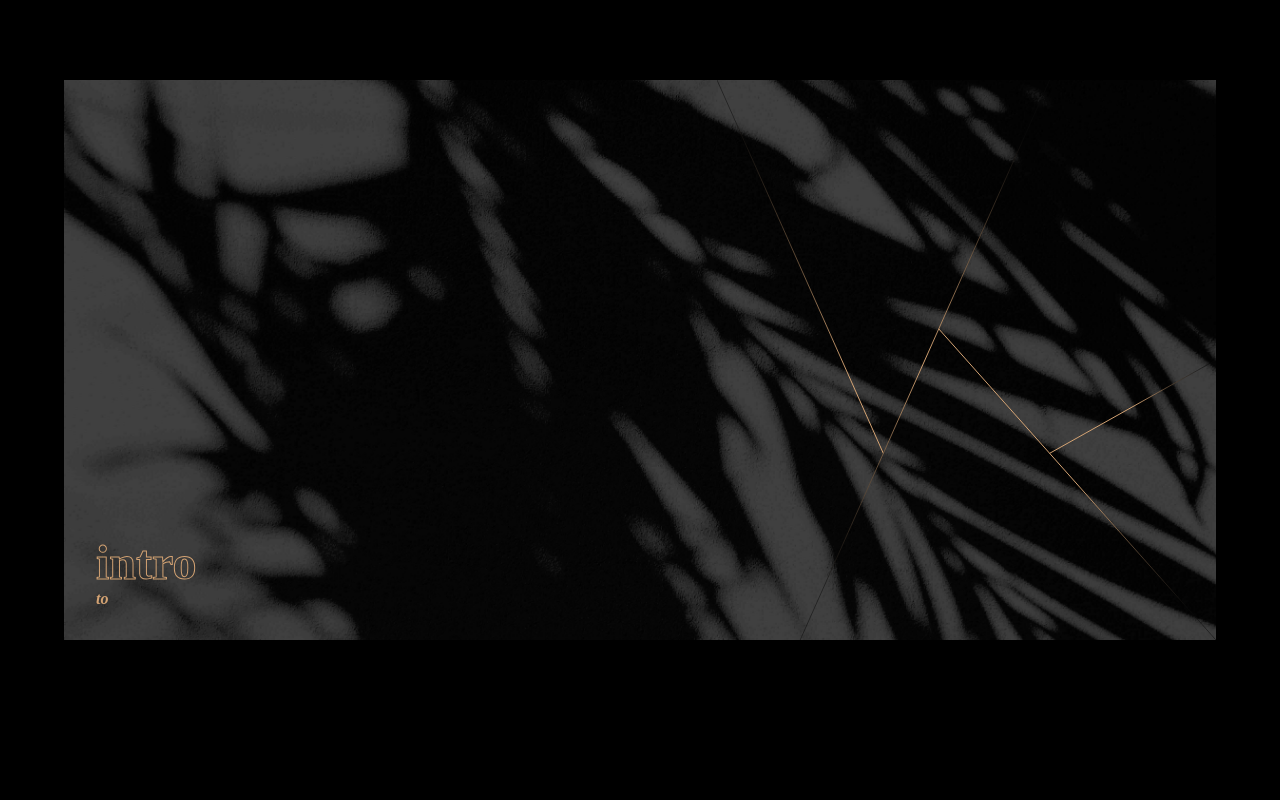
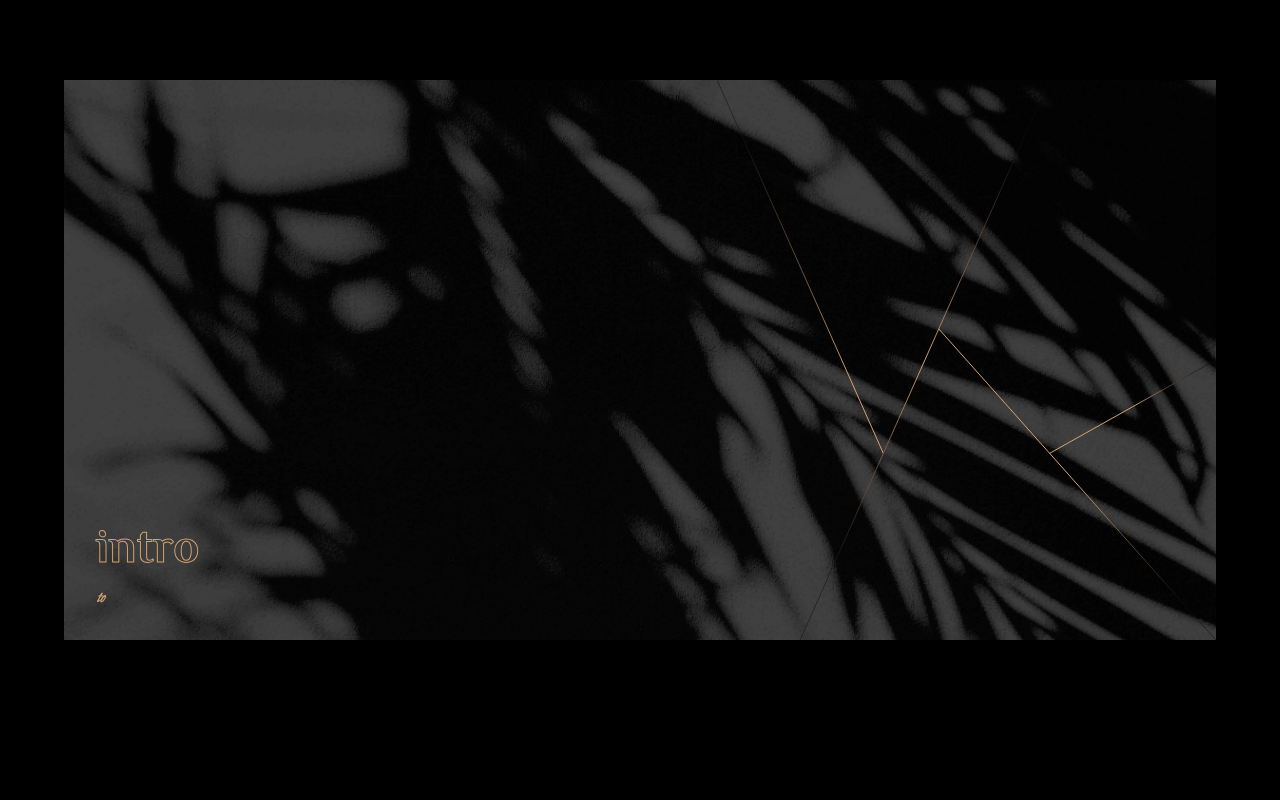
Before and after one commit to beddinao/portfolio, a React (Create React App) app: page / in a window 1280 px wide. Shown: the top 800 px of the page. Built offline with nearby package versions, Linux system fonts and the light colour scheme.

Commit message:
Update main.css

```diff
--- a/src/main.css
+++ b/src/main.css
@@ -32,27 +32,23 @@ body::-webkit-scrollbar-track {
 body::-webkit-scrollbar-thumb {
   background: var(--bg);
 }
-/*@font-face {
+@font-face {
   font-family: 'Bilbo';
-  src:url('./lib/fonts/BilboSwashCaps-Regular.ttf') format('truetype');
-}*/
-/*@font-face {
+  src:url('./lib/fonts/bilboswashcaps-regular.ttf') format('truetype');
+}
+@font-face {
   font-family:'El Messiri';
-  src:url('./lib/fonts/ElMessiri-VariableFont_wght.ttf') format('truetype');
+  src:url('./lib/fonts/elmessiri-variablefont_wght.ttf') format('truetype');
 }
 @font-face{
   font-family:'Fatface';
-  src:url('./lib/fonts/fatface/AbrilFatface-Regular.ttf') format('truetype');
+  src:url('./lib/fonts/abrilfatface-regular.ttf') format('truetype');
 }
 @font-face {
   font-family:'Red Rose';
-  src:url('./lib/fonts/rose/RedRose-VariableFont_wght.ttf') format('truetype');
+  src:url('./lib/fonts/redrose-variablefont_wght.ttf') format('truetype');
 }
-@font-face{
-  font-family:'Cormorant';
-  src:url('./lib/fonts/cormorant/Cormorant-Regular.ttf') format('truetype');
-}
-*/
+
 main{
   width : 100% ;
 }
```
